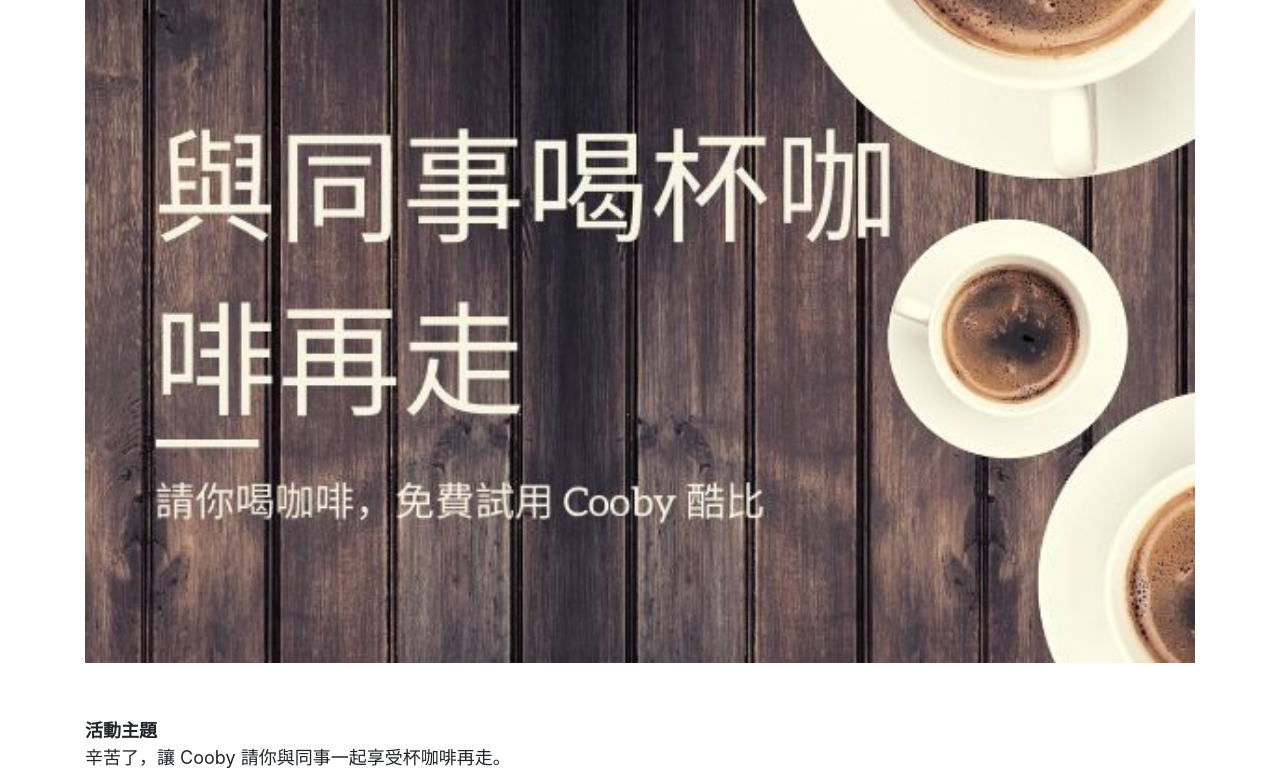
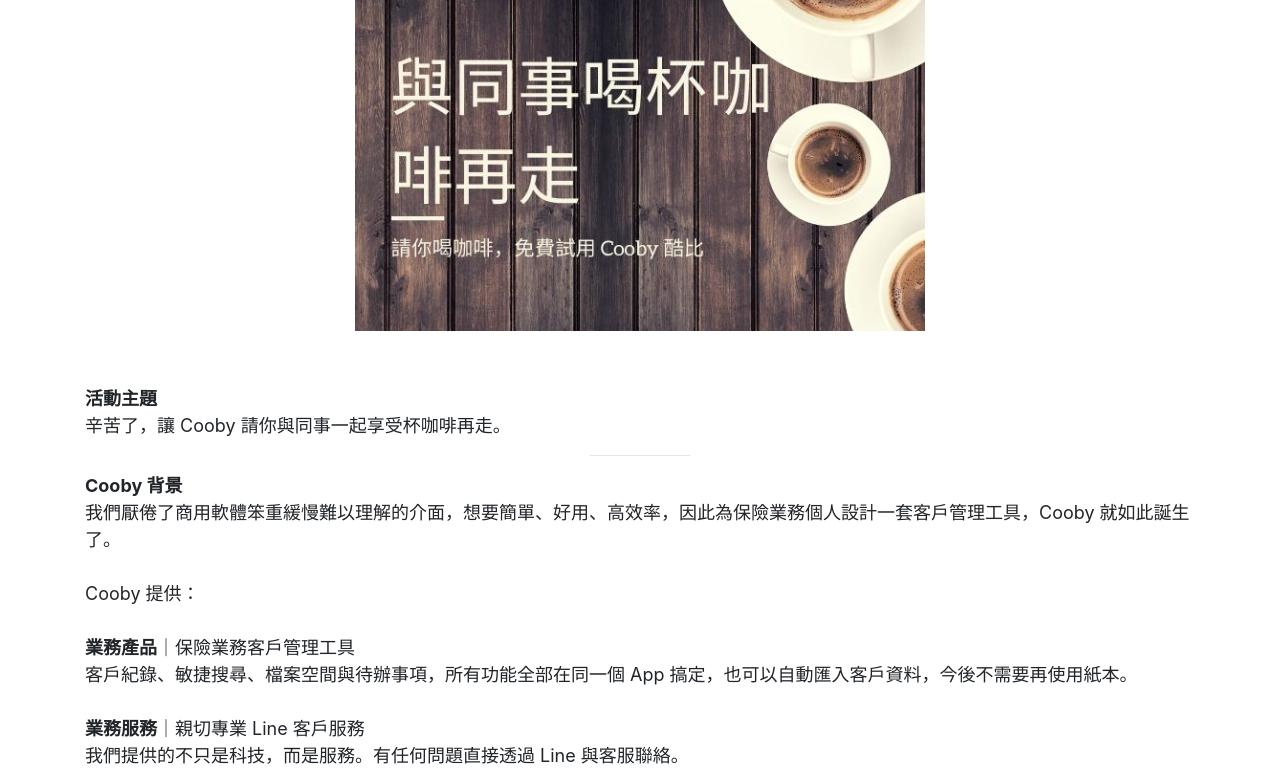
Before and after one commit to ws2367/cooby-site-v1, a website with bundled scripts: page coffee.html in a window 1280 px wide. Shown: the part 187-969 px from the top of the page. Built offline with nearby package versions, Linux system fonts and the light colour scheme; a web font is replaced by a local one.

Commit message:
added max height

```diff
--- a/coffee.html
+++ b/coffee.html
@@ -48,7 +48,7 @@
     <div class="container">
       <div class="section-heading" style="text-align: left">
         <h2 class='text-center'>Cooby 酷比搶先試用開跑！</h2>
-<img src='img/coffee_banner.jpg' style='width:100%'>
+<div class='text-center'><img src='img/coffee_banner.jpg' style='max-width:100%; max-height: 350px;'></div>
 <p>
 <br>
 <br>
```
